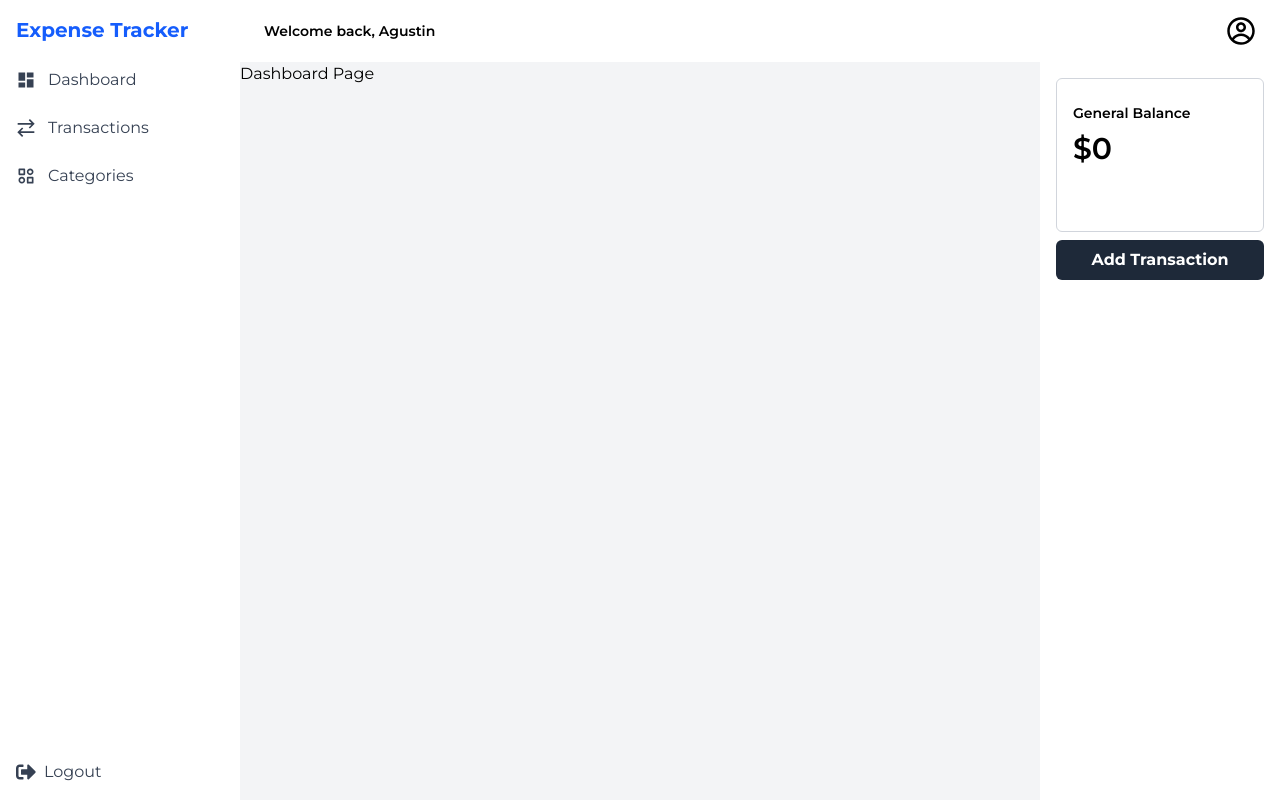
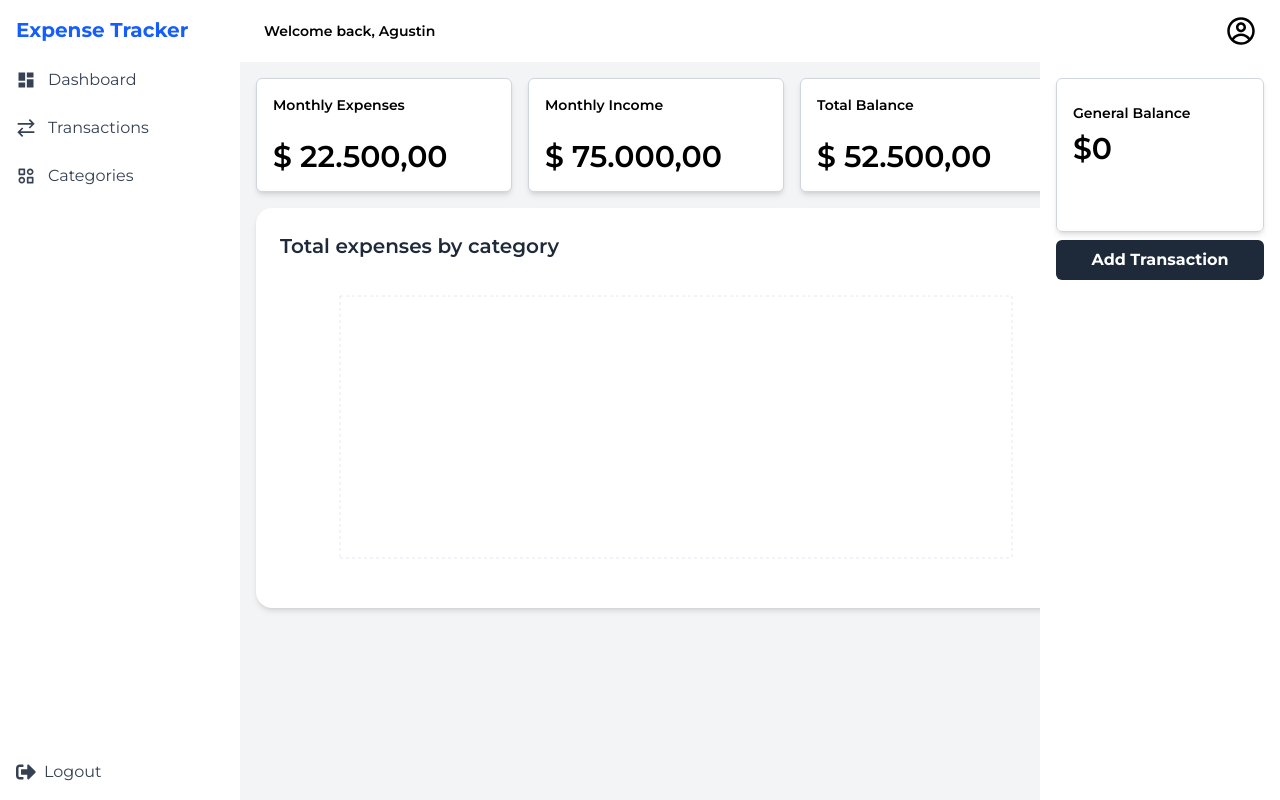
Before and after one commit to fariasagustin3/expense_tracker_app, a React (Vite) app in the folder client/: page / in a window 1280 px wide. Built offline with nearby package versions, Linux system fonts and the light colour scheme; sample sign-in values are in the browser's storage.

Commit message:
dashboard created, cards and bar chart created en dashboard

```diff
--- a/client/package.json
+++ b/client/package.json
@@ -17,6 +17,7 @@
     "react-dom": "^19.1.0",
     "react-icons": "^5.5.0",
     "react-router-dom": "^6.30.0",
+    "recharts": "^2.15.3",
     "tailwindcss": "^4.1.7",
     "zustand": "^5.0.4"
   },
--- /dev/null
+++ b/client/src/components/dashboard/BarChartComponent.tsx
@@ -0,0 +1,81 @@
+import React from 'react'
+import {
+  BarChart,
+  Bar,
+  XAxis,
+  YAxis,
+  Tooltip,
+  ResponsiveContainer,
+  Cell,
+  CartesianGrid,
+} from 'recharts'
+
+interface Category {
+  id: string;
+  name: string;
+  color: string;
+  isDefault: boolean;
+  createdAt: Date;
+  updatedAt: Date;
+}
+
+interface Transaction {
+  id: string;
+  title: string;
+  amount: number;
+  description: string;
+  category: Category;
+  type: string; // 'income' | 'expense'
+  createdAt: Date;
+  updatedAt: Date;
+}
+
+interface BarChartProps {
+  transactions: Transaction[];
+}
+
+const BarChartComponent: React.FC<BarChartProps> = ({ transactions }) => {
+  const data = Object.values(
+    transactions
+      .filter(t => t.type === 'EXPENSE')
+      .reduce((acc, t) => {
+        const key = t.category.name
+        if (!acc[key]) {
+          acc[key] = {
+            name: key,
+            total: 0,
+            color: t.category.color
+          }
+        }
+        acc[key].total += t.amount
+        return acc
+      }, {} as Record<string, { name: string; total: number; color: string }>)
+  )
+
+  return (
+    <div className="w-full h-[400px] bg-white rounded-2xl shadow-md p-6 my-4">
+      <h2 className="text-xl font-semibold text-gray-800 mb-4">
+        Total expenses by category
+      </h2>
+      <ResponsiveContainer width="100%" height="100%">
+        <BarChart data={data} margin={{ top: 20, right: 20, bottom: 40, left: 0 }}>
+          <CartesianGrid strokeDasharray="3 3" stroke="#e2e8f0" />
+          <XAxis dataKey="name" stroke="#475569" tick={{ fontSize: 12 }} />
+          <YAxis stroke="#475569" tick={{ fontSize: 12 }} />
+          <Tooltip
+            contentStyle={{ backgroundColor: '#f9fafb', borderColor: '#cbd5e1' }}
+            labelStyle={{ color: '#334155', fontWeight: 600 }}
+            formatter={(value: number) => `$${value.toFixed(2)}`}
+          />
+          <Bar dataKey="total" radius={[4, 4, 0, 0]}>
+            {data.map((entry, index) => (
+              <Cell key={`cell-${index}`} fill={entry.color || '#0ea5e9'} />
+            ))}
+          </Bar>
+        </BarChart>
+      </ResponsiveContainer>
+    </div>
+  )
+}
+
+export default BarChartComponent
--- /dev/null
+++ b/client/src/components/dashboard/CardItem.tsx
@@ -0,0 +1,24 @@
+import React, { useMemo } from 'react'
+
+interface CardItemProps {
+  title: string
+  amount: number
+}
+
+const CardItem: React.FC<CardItemProps> = ({ title, amount }) => {
+
+  const formattedAmount = useMemo(() => {
+    return new Intl.NumberFormat('es-AR', { style: 'currency', currency: 'ARS' }).format(amount)
+  }, [amount])
+
+  return (
+    <div className='flex border border-gray-300 rounded-md p-4 bg-white flex-1 shadow-md'>
+      <div className='flex flex-col gap-6'>
+        <h3 className='font-semibold text-sm'>{title}</h3>
+        <p className='font-semibold text-3xl'>{formattedAmount}</p>
+      </div>
+    </div>
+  )
+}
+
+export default CardItem
--- /dev/null
+++ b/client/src/components/dashboard/TotalCardList.tsx
@@ -0,0 +1,14 @@
+import React from 'react'
+import CardItem from './CardItem'
+
+const TotalCardList: React.FC = () => {
+  return (
+    <div className='flex items-center gap-4 w-full'>
+      <CardItem title='Monthly Expenses' amount={22500} />
+      <CardItem title='Monthly Income' amount={75000} />
+      <CardItem title='Total Balance' amount={52500} />
+    </div>
+  )
+}
+
+export default TotalCardList
--- a/client/src/components/layout/GeneralBalanceCard.tsx
+++ b/client/src/components/layout/GeneralBalanceCard.tsx
@@ -2,7 +2,7 @@ import React from 'react'
 
 const GeneralBalanceCard: React.FC = () => {
   return (
-    <div className='w-full h-1/5 border border-gray-300 rounded-md mb-2 flex flex-col gap-2 px-4 py-6'>
+    <div className='w-full h-1/5 border border-gray-300 rounded-md mb-2 flex flex-col gap-2 px-4 py-6 shadow-md'>
       <h3 className='font-semibold text-sm'>General Balance</h3>
       <p className='font-semibold text-3xl'>$0</p>
     </div>
--- a/client/src/pages/DashboardPage.tsx
+++ b/client/src/pages/DashboardPage.tsx
@@ -1,11 +1,20 @@
 import React from 'react'
 import Layout from '../components/Layout'
+import TotalCardList from '../components/dashboard/TotalCardList'
+import BarChartComponent from '../components/dashboard/BarChartComponent'
 
 const DashboardPage: React.FC = () => {
   return (
     <Layout>
-      <div>
-        <div>Dashboard Page</div>
+      <div className='flex flex-col p-4 w-4/5'>
+
+        {/* card list */}
+        <TotalCardList />
+
+        {/* chart */}
+        <BarChartComponent transactions={[]} />
+
+        {/* transaction list */}
       </div>
     </Layout>
   )
```
Also changed, not shown: client/src/types/dashboard.ts (added), 1 other file (tests, documents, lock files or other folders).
